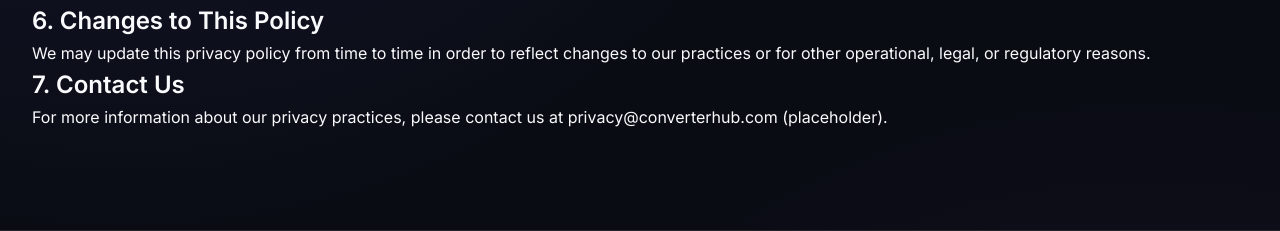
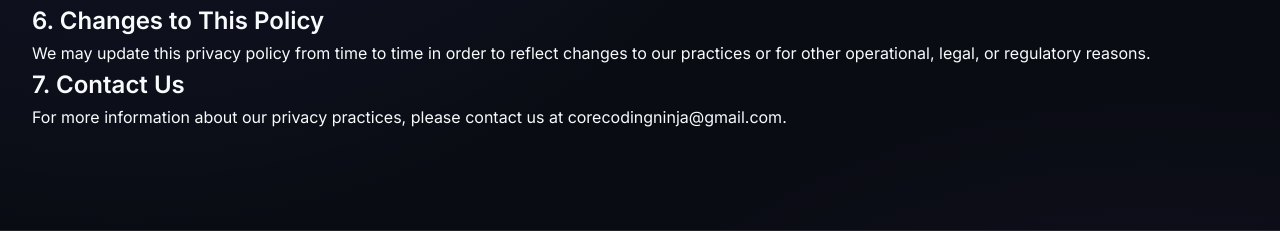
Before and after one commit to corecodingninja/fileconvertor, a Flask app: page /privacy in a window 1280 px wide. Shown: the part 743-974 px from the top of the page. Run offline with Flask 3, Linux system fonts and the light colour scheme; parts of the project's set-up code (start-up, migrations or seed data) failed here and were passed over; some libraries are stand-ins or nearby versions.

Commit message:
initial commit

```diff
--- a/app/config.py
+++ b/app/config.py
@@ -24,6 +24,7 @@ class BaseConfig:
     RATE_LIMIT_PER_HOUR = 10
     SITE_URL = os.getenv('SITE_URL', 'http://localhost:5001')
     SITE_NAME = 'ConverterHub'
+    SUPPORT_EMAIL = os.getenv('SUPPORT_EMAIL', 'corecodingninja@gmail.com')
     ADSENSE_CLIENT = os.getenv('ADSENSE_CLIENT', 'ca-pub-XXXXXXXXXXXXXXXX') # Placeholder
 
 
--- a/templates/privacy.html
+++ b/templates/privacy.html
@@ -31,7 +31,7 @@
     <p>We may update this privacy policy from time to time in order to reflect changes to our practices or for other operational, legal, or regulatory reasons.</p>
 
     <h2>7. Contact Us</h2>
-    <p>For more information about our privacy practices, please contact us at privacy@converterhub.com (placeholder).</p>
+    <p>For more information about our privacy practices, please contact us at {{ config.SUPPORT_EMAIL }}.</p>
   </article>
 </div>
 {% endblock %}
```
Also changed, not shown: templates/contact.html (+5 -3 lines).
